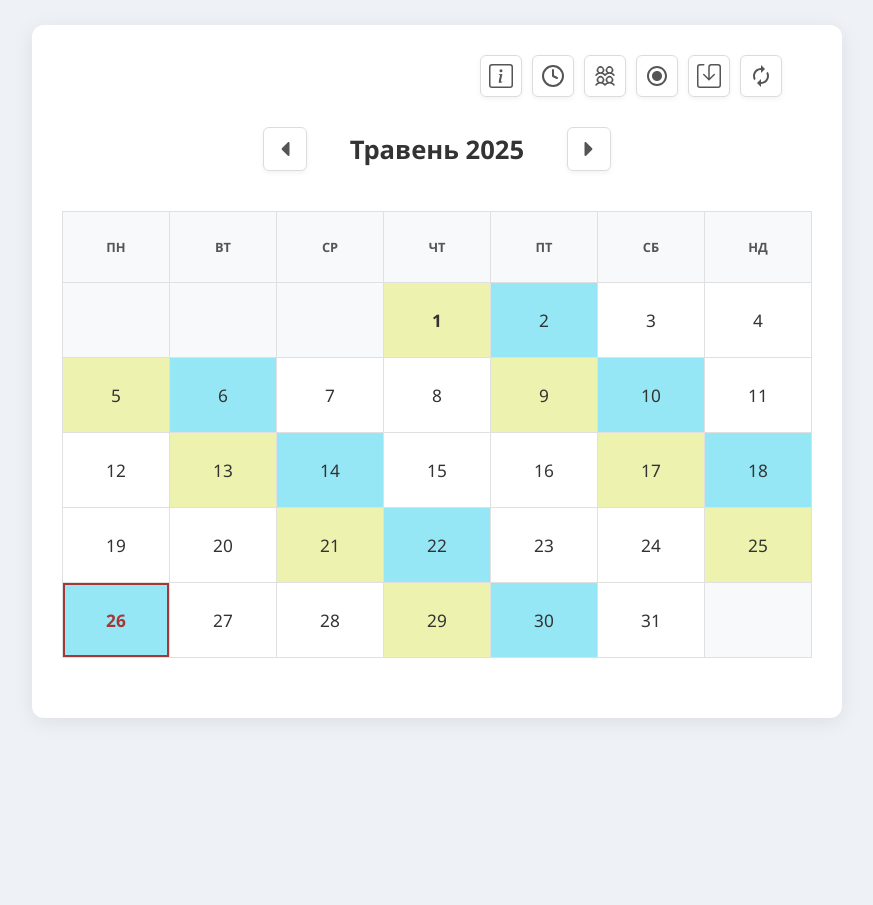
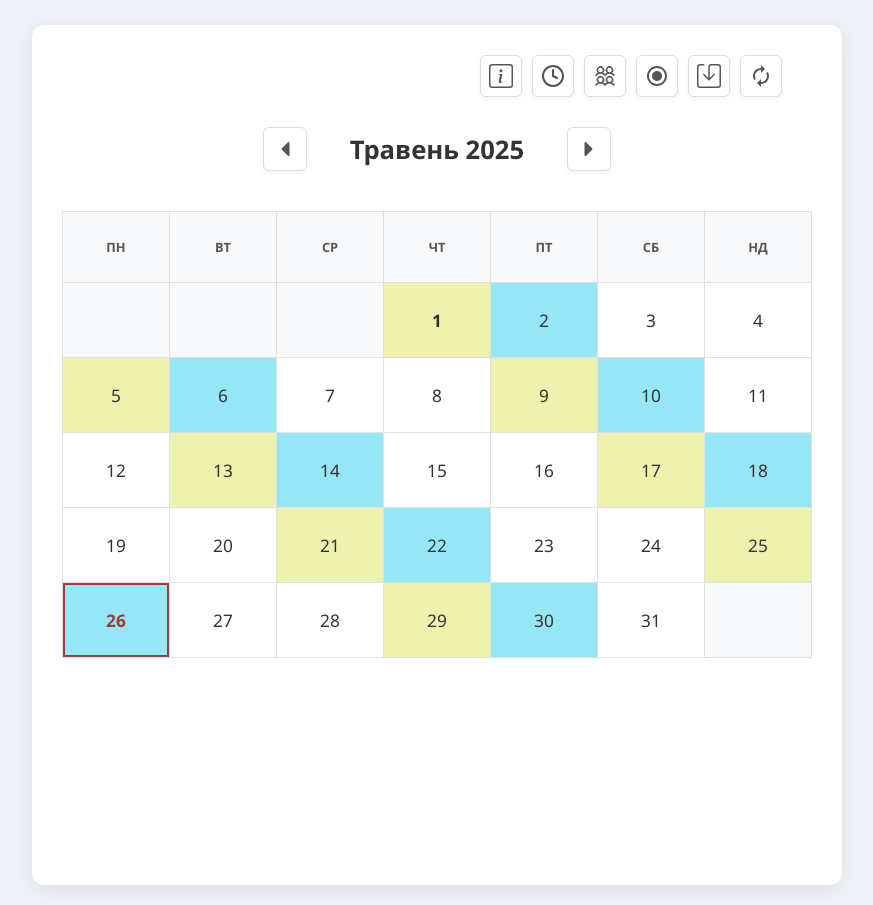
Before and after one commit to BNV1990/Calendar, a Next.js app: page / in a window 1280 px wide. Shown: the whole page, without its empty margins (203-1076 px from the left). Before the commit the page ends 800 px from the top, so only its background shows below. Built offline with nearby package versions, Linux system fonts and the light colour scheme.

Commit message:
Fixed horizontal mode on iOS

```diff
--- a/app/layout.tsx
+++ b/app/layout.tsx
@@ -54,6 +54,10 @@ export default function RootLayout({
         <link rel="manifest" href="/manifest.json" />
         <link rel="icon" href="/icons/icon.png" />
         <link rel="apple-touch-icon" href="/icons/icon.png" sizes="512x512" />
+        <meta
+          name="viewport"
+          content="width=device-width, initial-scale=1.0, viewport-fit=cover, maximum-scale=1.0, user-scalable=no"
+        />
       </head>
       <body
         className={`${geistSans.variable} ${geistMono.variable} antialiased`}
--- a/public/globals.css
+++ b/public/globals.css
@@ -1100,3 +1100,42 @@ body.dark-mode .instruction-text {
     background-position: 200% 0;
   }
 }
+
+/* iOS specific styles for orientation and scrolling */
+@media screen and (orientation: landscape) and (-webkit-min-device-pixel-ratio: 0) {
+  body {
+    /* Ensure body remains scrollable in landscape on iOS */
+    overflow-y: scroll;
+    min-height: 100vh; /* Ensure it takes full viewport height */
+    -webkit-overflow-scrolling: touch; /* Enable smooth scrolling on iOS */
+  }
+
+  /* You might need to adjust specific container heights if they are fixed */
+  .container {
+    min-height: 100vh; /* Ensure the main container also takes full height */
+    display: flex;
+    flex-direction: column;
+    justify-content: flex-start; /* Align content to the top */
+  }
+}
+
+/* Force portrait mode for iOS PWA if possible, though this is often ignored by iOS */
+@media all and (display-mode: standalone) and (orientation: landscape) {
+  html {
+    /* Attempt to keep content in portrait aspect ratio */
+    transform: rotate(90deg);
+    transform-origin: left top;
+    width: 100vh;
+    height: 100vw;
+    overflow: hidden; /* Hide scrollbars from the rotation */
+    position: absolute;
+    top: 100%;
+    left: 0;
+  }
+  body {
+    width: 100vw;
+    height: 100vh;
+    overflow-y: scroll; /* Re-enable scrolling for the rotated content */
+    -webkit-overflow-scrolling: touch;
+  }
+}
```
